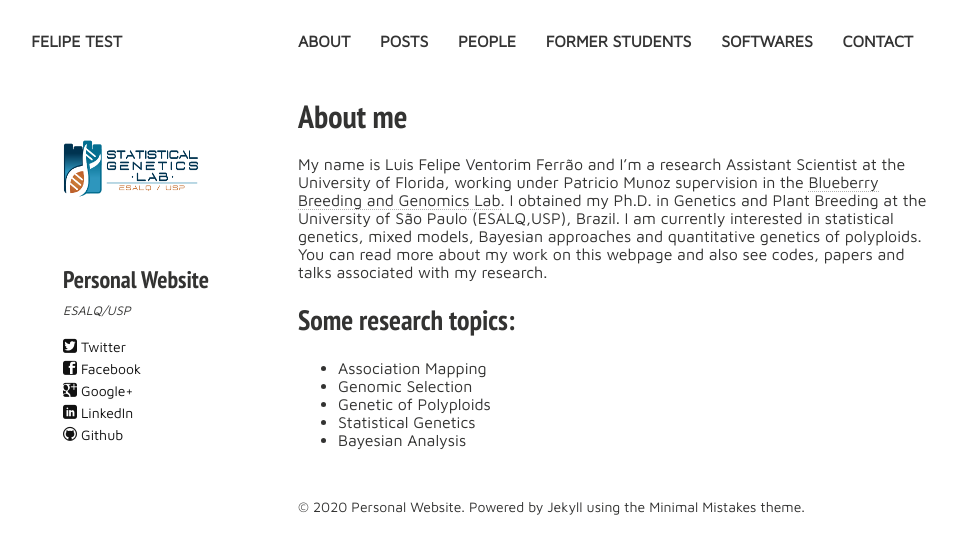
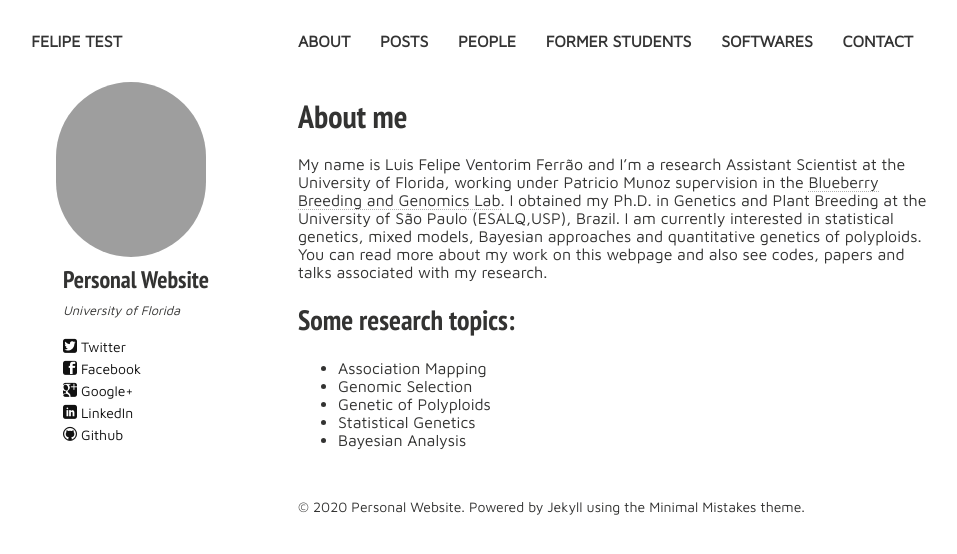
Before and after one commit to lfelipe-ferrao/lfelipe-ferrao.github.io, a Jekyll site: the page built from index.md, in a window 1280 px wide. Shown: the top 554 px of the page, without its empty margins (22-979 px from the left). Built offline with Jekyll 4.4.1, drawn with Linux system fonts in a browser that asks for light colours; nearby versions of some CDN libraries.

Commit message:
Update _config.yml

```diff
--- a/_config.yml
+++ b/_config.yml
@@ -6,8 +6,8 @@ description:      description
 # Owner/author information
 owner:
   name:           Personal Website
-  avatar:         LogoLabAvatar.png
-  bio:            "ESALQ/USP"
+  avatar:        felipe.png
+  bio:            "University of Florida"
   email:          aafgarci@gmail.com
   # Social networking links are used in author-bio sidebar. Update and remove as you like.
   twitter: aafgarci
```
